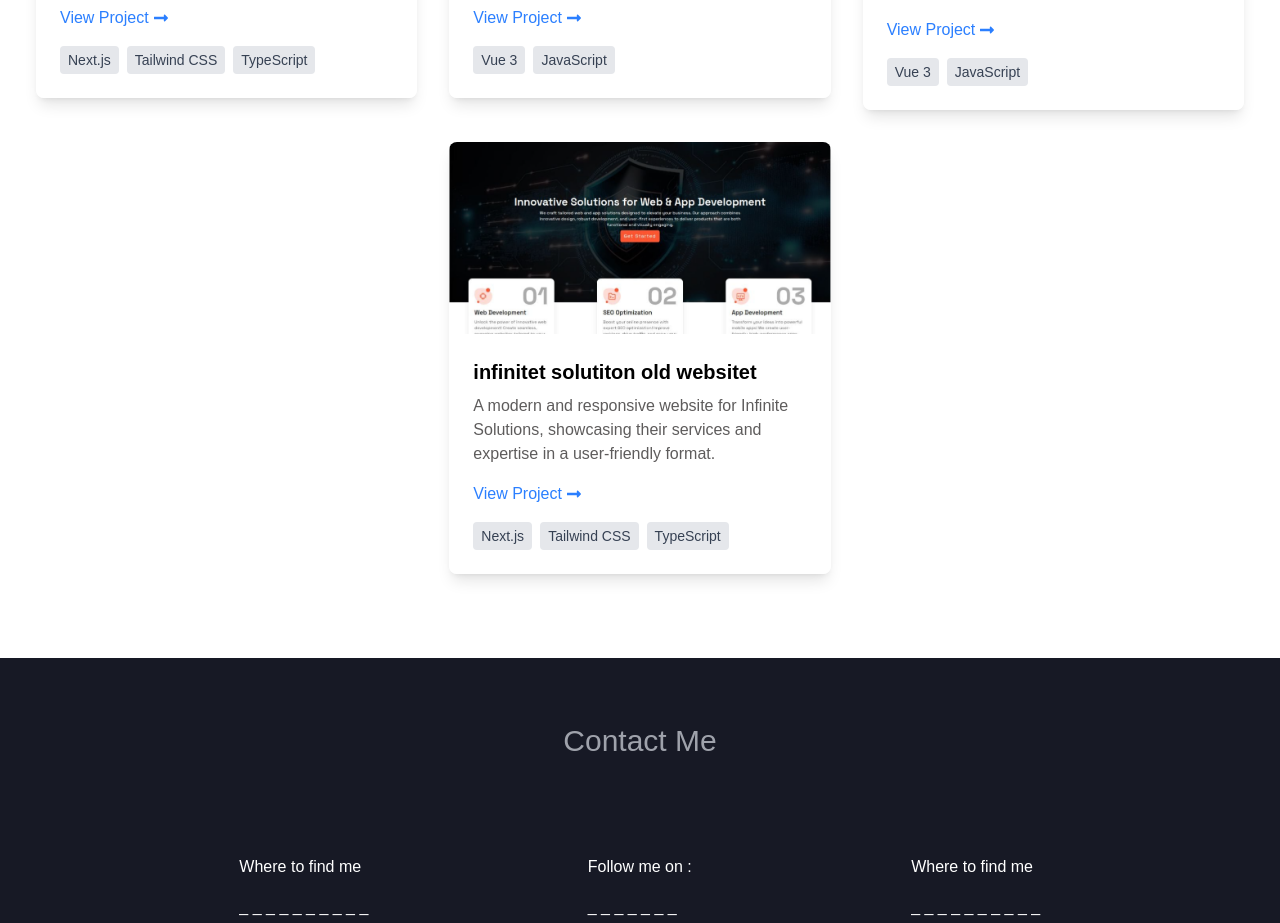
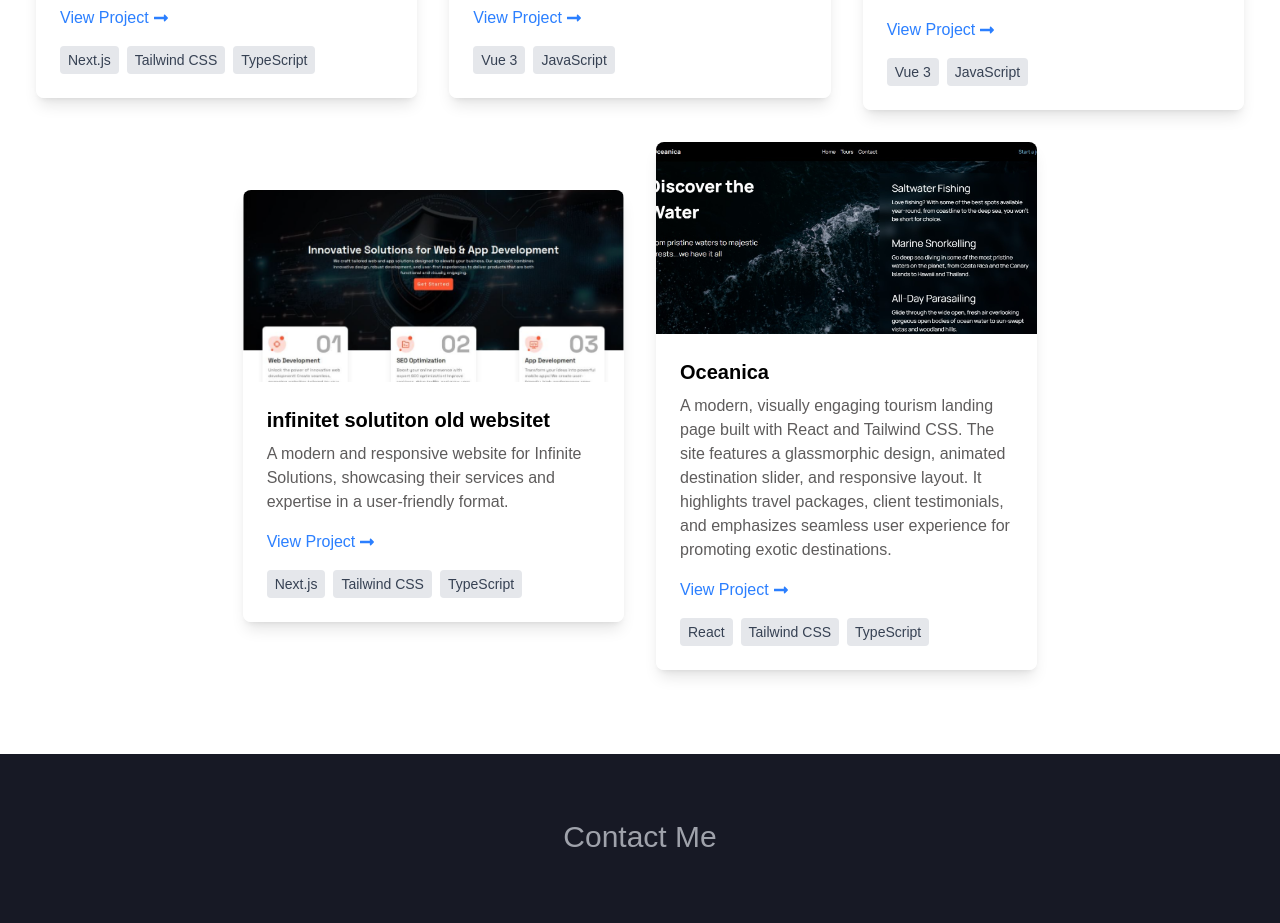
Before and after one commit to Kingbee1M/My-portfolio-v2, a Next.js app: page / in a window 1280 px wide. Shown: the part 2893-3816 px from the top of the page. Built offline with nearby package versions, Linux system fonts and the light colour scheme.

Commit message:
added the oceanica project

```diff
--- a/src/components/UI/Projects.tsx
+++ b/src/components/UI/Projects.tsx
@@ -32,7 +32,14 @@ const projects = [
     link: "https://infinite-solutions-old-site.vercel.app/",
     description: "A modern and responsive website for Infinite Solutions, showcasing their services and expertise in a user-friendly format.",
     techStack: ["Next.js", "Tailwind CSS", "TypeScript"],
-  }
+  },
+  {
+    name: "Oceanica",
+    image: "/images/Oceanica.jpg",
+    link: "https://oceanicaweb.netlify.app/",
+    description: "A modern, visually engaging tourism landing page built with React and Tailwind CSS. The site features a glassmorphic design, animated destination slider, and responsive layout. It highlights travel packages, client testimonials, and emphasizes seamless user experience for promoting exotic destinations.",
+    techStack: ["React", "Tailwind CSS", "TypeScript"],
+  },
 ];
 
 export default function Projects() {
```
Also changed, not shown: public/images/Oceanica.jpg (added).
